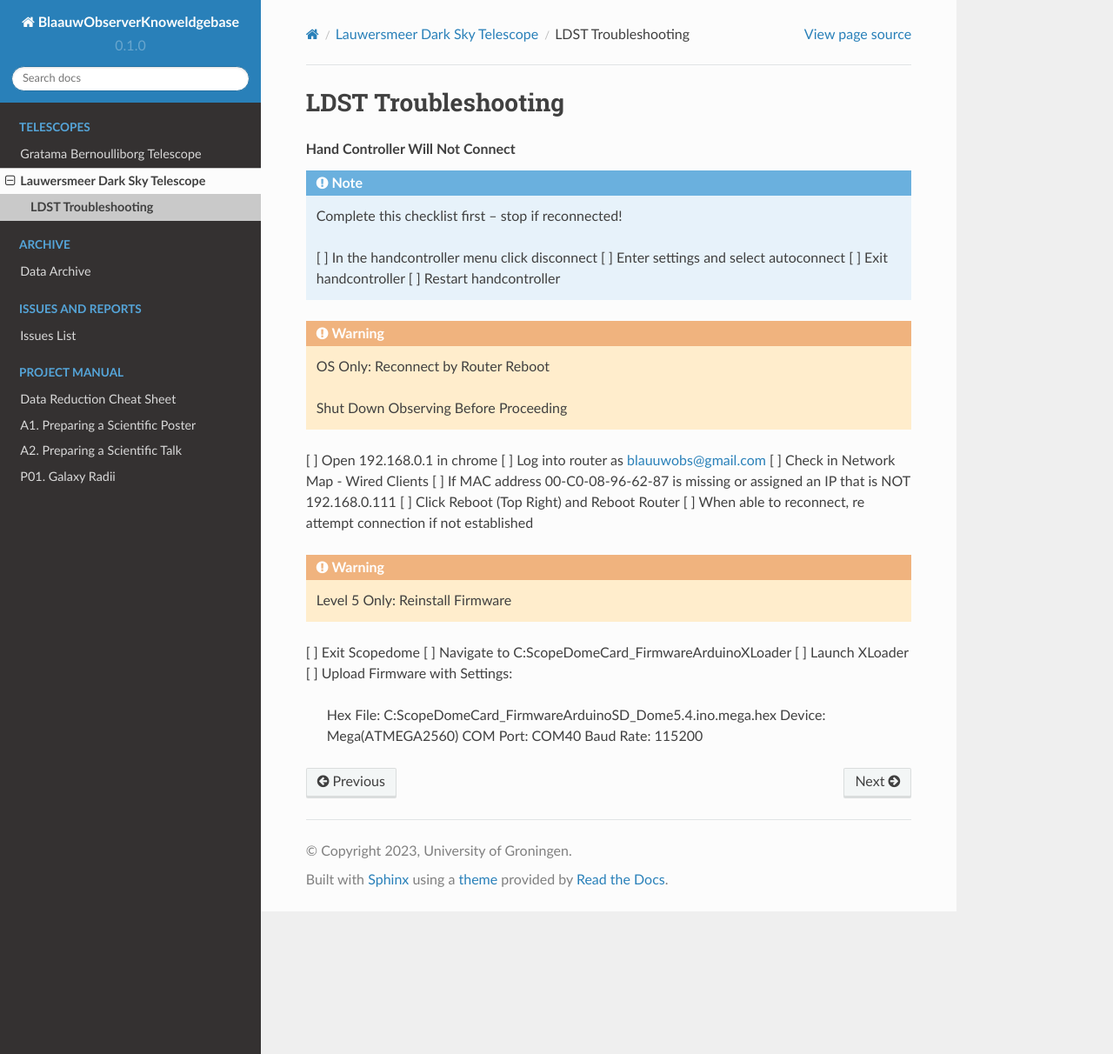
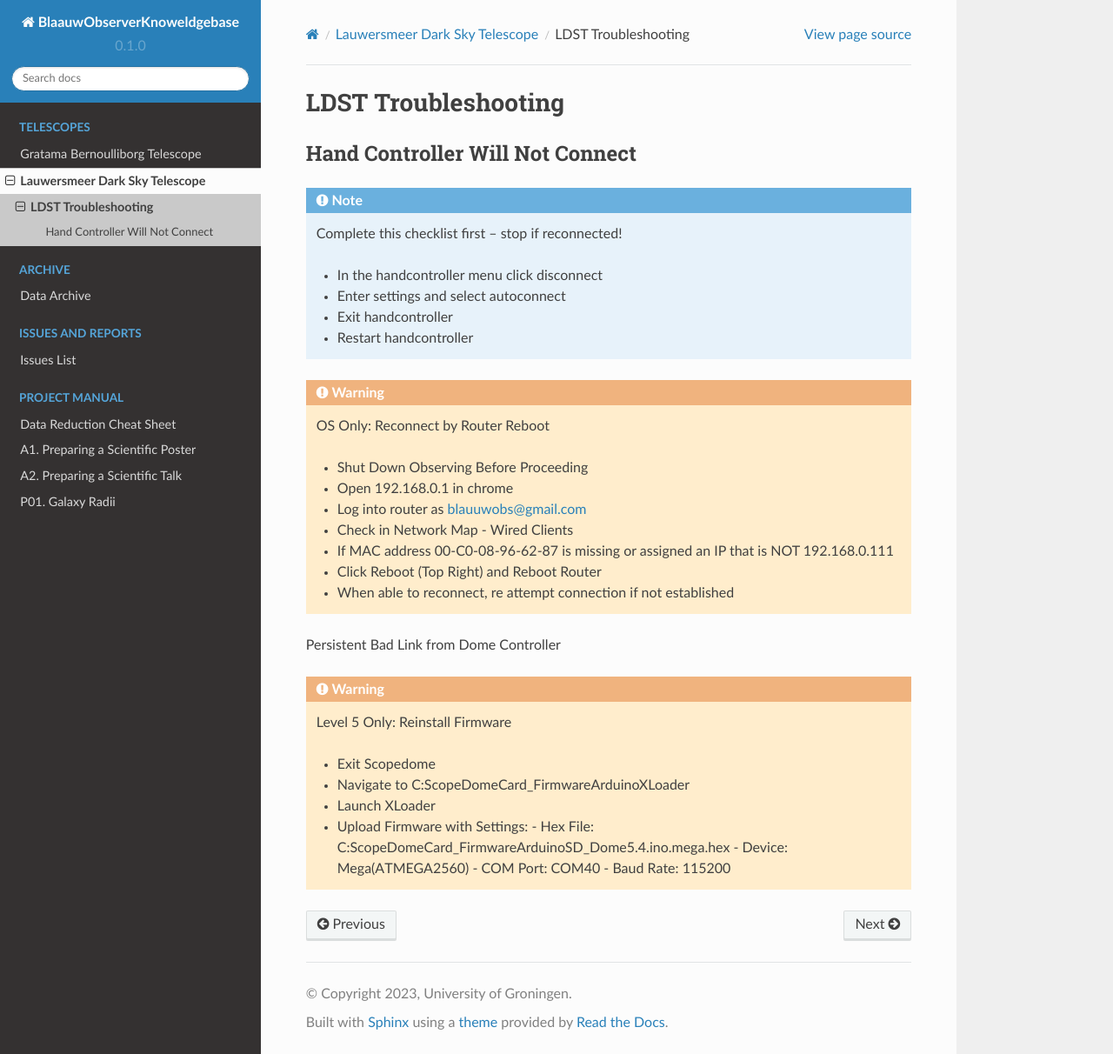
Before and after one commit to harshdmdm/knowledgebase, a Sphinx documentation site: the page built from docs/source/home/ldst_troubleshooting.rst, in a window 1280 px wide and 1212 px high. Shown: the whole window at 87% size. Built offline with Sphinx 7.4.7 and the Read the Docs theme 2.0.0, drawn with Linux system fonts in a browser that asks for light colours; pages that are not in the unit, such as notebooks, are missing from menus.

Commit message:
Update ldst_troubleshooting.rst

```diff
--- a/docs/source/home/ldst_troubleshooting.rst
+++ b/docs/source/home/ldst_troubleshooting.rst
@@ -1,35 +1,36 @@
 LDST Troubleshooting
 ====================
 
-.. topic:: Hand Controller Will Not Connect
+Hand Controller Will Not Connect
+--------------------------------
 
-  .. note:: Complete this checklist first -- stop if reconnected!
+.. note:: Complete this checklist first -- stop if reconnected!
 
-    [ ] In the handcontroller menu click disconnect
-    [ ] Enter settings and select autoconnect
-    [ ] Exit handcontroller
-    [ ] Restart handcontroller
+  - In the handcontroller menu click disconnect
+  - Enter settings and select autoconnect
+  - Exit handcontroller
+  - Restart handcontroller
 
-  .. warning:: OS Only: Reconnect by Router Reboot
+.. warning:: OS Only: Reconnect by Router Reboot
 
-    Shut Down Observing Before Proceeding
+  - Shut Down Observing Before Proceeding
 
-  [ ] Open 192.168.0.1 in chrome
-  [ ] Log into router as blauuwobs@gmail.com
-  [ ] Check in Network Map - Wired Clients
-  [ ] If MAC address 00-C0-08-96-62-87 is missing or assigned an IP that is NOT 192.168.0.111
-  [ ] Click Reboot (Top Right) and Reboot Router
-  [ ] When able to reconnect, re attempt connection if not established
+  - Open 192.168.0.1 in chrome
+  - Log into router as blauuwobs@gmail.com
+  - Check in Network Map - Wired Clients
+  - If MAC address 00-C0-08-96-62-87 is missing or assigned an IP that is NOT 192.168.0.111
+  - Click Reboot (Top Right) and Reboot Router
+  - When able to reconnect, re attempt connection if not established
 
-.. topic:: Persistent Bad Link on Dome
+Persistent Bad Link from Dome Controller
 
 .. warning:: Level 5 Only: Reinstall Firmware
 
-[ ] Exit Scopedome
-[ ] Navigate to C:\ScopeDome\Card_Firmware\Arduino\XLoader
-[ ] Launch XLoader
-[ ] Upload Firmware with Settings:
-    Hex File: C:\ScopeDome\Card_Firmware\Arduino\SD_Dome5.4.ino.mega.hex
-    Device: Mega(ATMEGA2560)
-    COM Port: COM40
-    Baud Rate: 115200
+  - Exit Scopedome
+  - Navigate to C:\ScopeDome\Card_Firmware\Arduino\XLoader
+  - Launch XLoader
+  - Upload Firmware with Settings:
+    - Hex File: C:\ScopeDome\Card_Firmware\Arduino\SD_Dome5.4.ino.mega.hex
+    - Device: Mega(ATMEGA2560)
+    - COM Port: COM40
+    - Baud Rate: 115200
```
